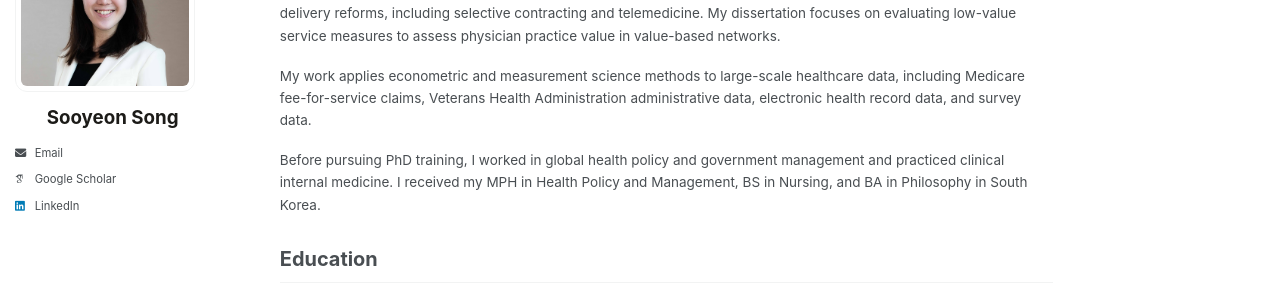
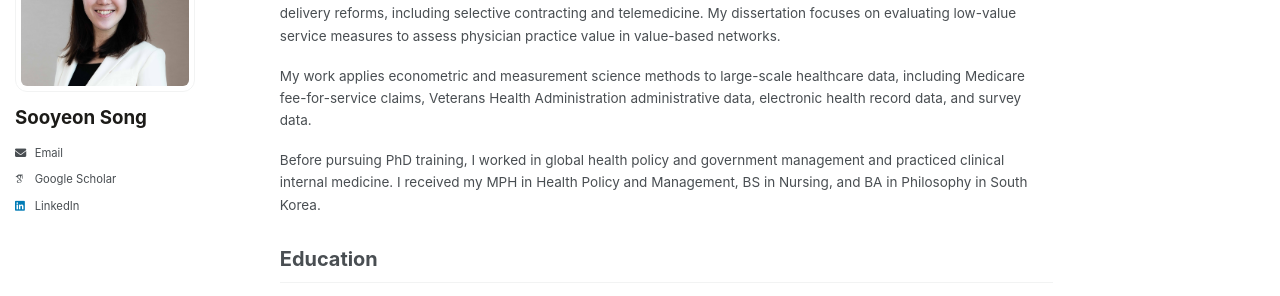
Before and after one commit to sooyeonsong/sooyeonsong.github.io, a Jekyll site: the page built from _pages/about.md, in a window 1280 px wide. Shown: the part 162-458 px from the top of the page. Built offline with Jekyll 4.4.1, drawn with Linux system fonts in a browser that asks for light colours; some web fonts are replaced; a script bundle is joined from its source files by our own code; library files that are not in the unit come from our copies.

Commit message:
Update custom.html

```diff
--- a/_includes/head/custom.html
+++ b/_includes/head/custom.html
@@ -23,24 +23,38 @@
 
   /* 2. 프로필 사진: 둥근 모서리 */
   .author__avatar img {
-    border-radius: 12px !important;   /* 더 둥글게 16, 각지게 6, 원형 50% */
+    border-radius: 12px !important;
     max-width: 180px;
   }
-  /* 사진 아래 이름 (사이드바 기본 name은 _config.yml에서 비워둠) */
+  /* 사진 아래 이름: 왼쪽 정렬 */
   .author__avatar::after {
     content: "Sooyeon Song";
     display: block;
-    text-align: center;
+    text-align: left;
     font-size: 1.25em;
     font-weight: 700;
     margin-top: 12px;
     color: #1c1b18;
   }
+  /* 사이드바 기본 이름(author__name)은 _config.yml에서 비워둠 */
 
   /* 3. 항목 리스트 문단 간격 */
   .pub-list p { margin: 0 0 0.9em; }
 
-  /* 4. presentation 그룹 헤더 (Domestic / International) */
+  /* 4. Education 연도 우측 정렬 */
+  .ed-row { display: flex; justify-content: space-between; align-items: baseline; }
+  .ed-row .ed-year { font-weight: 400; color: #555; white-space: nowrap; padding-left: 12px; }
+
+  /* 소제목 (Service 등): 크게 + 이탤릭 */
+  .pub-list p.sub-head {
+    font-size: 1.1em;
+    font-style: italic;
+    font-weight: 600;
+    margin-top: 1.1em;
+    margin-bottom: 0.4em;
+  }
+
+  /* 5. presentation 그룹 헤더 (Domestic / International) */
   .pub-list p.pres-group {
     font-size: 1.1em;
     font-style: italic;
```
Also changed, not shown: other parts of _includes/head/custom.html (+1 -3 lines).
